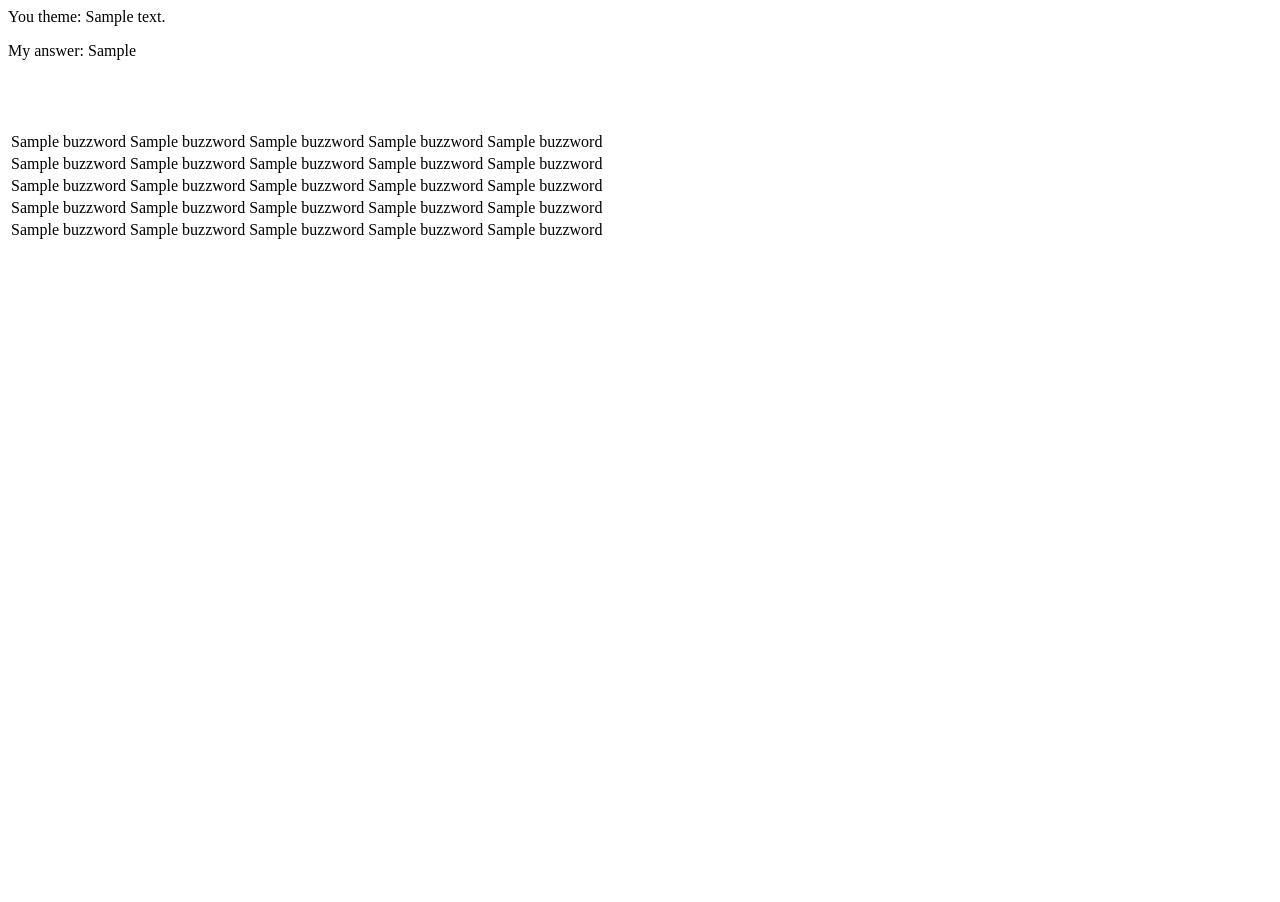
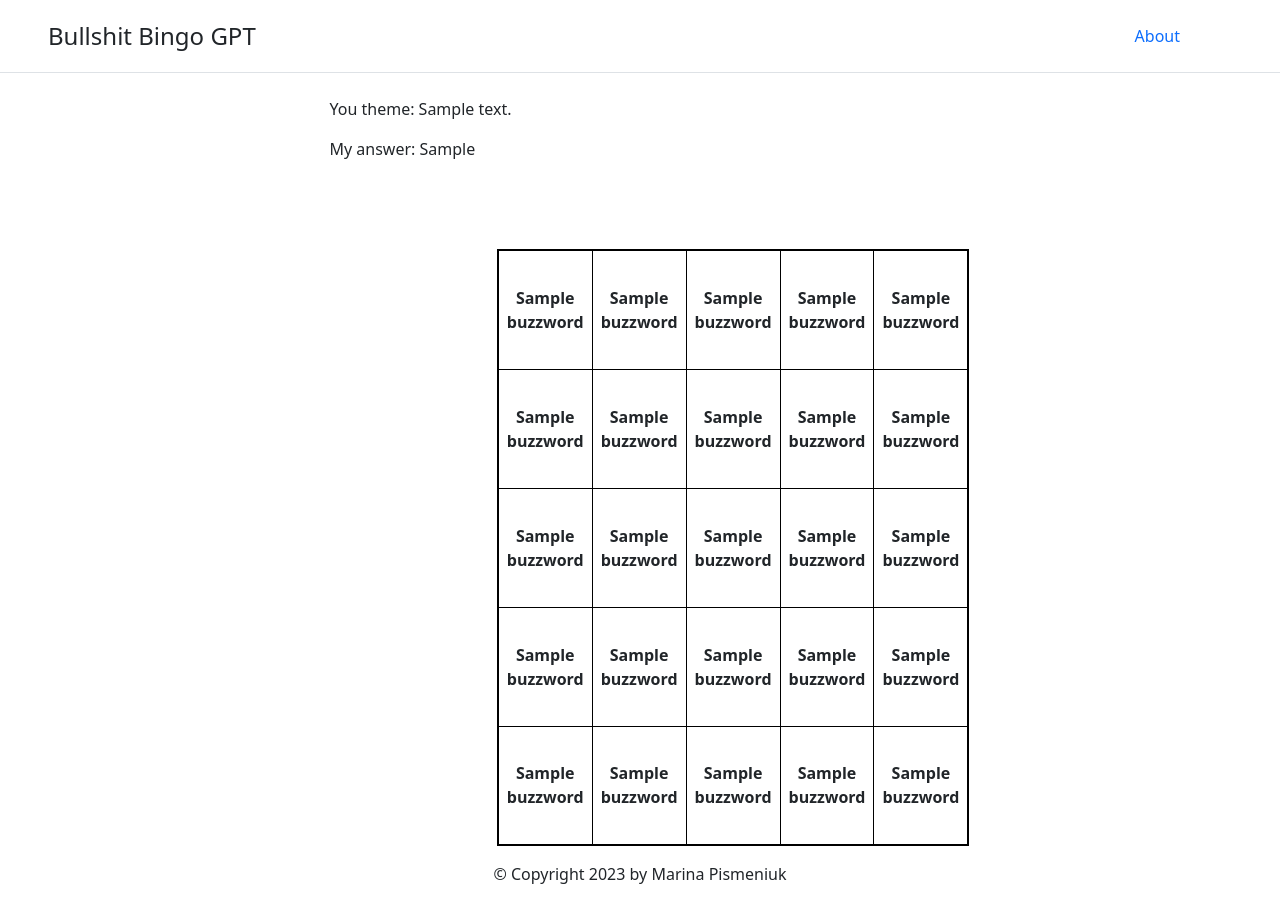
Before and after one commit to MarinaProsche/bullshitbingogpt, a Flask app: template templates/bingo.html in a window 1280 px wide. Before the commit the page ends 239 px from the top, so only its background shows below. Run offline with Flask 3, Linux system fonts and the light colour scheme; the template is opened without the code that fills it: most values are stand-ins (such as "Sample title", 1, 10 or a date in 2020).

Commit message:
first try of css

```diff
--- a/app.py
+++ b/app.py
@@ -31,6 +31,6 @@ def text():
                 buzz_m_list = buzz_m_list[:12] + [BuzzwordsMatch(buzzword='', match=True)] + buzz_m_list[12:]
                 return render_template('bingo.html', buzz_m_list=buzz_m_list, theme_of_sent_text=theme_of_sent_text, buzzword_match=buzzword_match)
             else:
-                return render_template('theme_not_found.html', theme_of_sent_text=theme_of_sent_text)
+                return render_template('index.html', chat_response=theme_of_sent_text)
         else:
-            return render_template('theme_not_found.html', theme_of_sent_text=general_theme)
+            return render_template('index.html', chat_response=general_theme)
--- /dev/null
+++ b/templates/base.html
@@ -0,0 +1,54 @@
+<!DOCTYPE html>
+<html lang="en">
+
+<head>
+  {% block head %}
+  <link href="https://cdn.jsdelivr.net/npm/bootstrap@5.0.2/dist/css/bootstrap.min.css" rel="stylesheet"
+    integrity="sha384-EVSTQN3/azprG1Anm3QDgpJLIm9Nao0Yz1ztcQTwFspd3yD65VohhpuuCOmLASjC" crossorigin="anonymous">
+  <meta charset="UTF-8" />
+  <title>bullshitbingogpt</title>
+  <link rel="stylesheet" href="style.css" />
+  <style>
+    .center-content {
+      display: flex;
+      flex-direction: column;
+      align-items: center;
+      justify-content: center;
+    }
+
+    .padded-link {
+      padding-right: 100px; /* Adjust the padding as needed */
+    }
+  </style>
+  {% endblock %}
+</head>
+
+<body>
+  <header class="d-flex flex-wrap justify-content-center py-3 mb-4 pr-4 border-bottom">
+    <a href="/" class="d-flex align-items-center mb-3 mb-md-0 me-md-auto text-dark text-decoration-none">
+      <svg class="bi me-2" width="40" height="32">
+        <use xlink:href="#bootstrap"></use>
+      </svg>
+      <span class="fs-4">Bullshit Bingo GPT</span>
+    </a>
+
+    <ul class="nav nav-pills pr-4">
+      <li class="nav-item"><a href="/about" class="nav-link padded-link" aria-current="page">About</a></li>
+    </ul>
+  </header>
+  <div class="center-content">
+    <div id="content">{% block content %}{% endblock %}</div>
+    <div id="footer">
+      {% block footer %}
+      <p class="text-center">
+        &copy; Copyright 2023 by Marina Pismeniuk
+      </p>
+      {% endblock %}
+    </div>
+  </div>
+  <script src="https://cdn.jsdelivr.net/npm/bootstrap@5.0.2/dist/js/bootstrap.bundle.min.js"
+    integrity="sha384-MrcW6ZMFYlzcLA8Nl+NtUVF0sA7MsXsP1UyJoMp4YLEuNSfAP+JcXn/tWtIaxVXM"
+    crossorigin="anonymous"></script>
+</body>
+
+</html>
--- a/templates/bingo.html
+++ b/templates/bingo.html
@@ -1,23 +1,39 @@
-<head>
-    <meta charset="UTF-8" />
-    <title>bullshitbingogpt</title>
-</head>
-
-<body>
-
-    <p>You theme: {{ theme_of_sent_text }}</p>
-    <p>My answer: {{buzzword_match}}</p>
-    <br/>
-    <br/>
-    <br/>
-    <table>
+{% extends "base.html" %}
+{% block content %}
+<p>You theme: {{ theme_of_sent_text }}</p>
+<p>My answer: {{buzzword_match}}</p>
+<br />
+<br />
+<br />
+<style>
+    .fixed-cell {
+      max-width: 119px; /* Set the desired width for the cells */
+      max-height: 119px; /* Set the same height as width for square cells */
+      width: 119px; /* Set the desired width for the cells */
+      height: 119px; /* Set the same height as width for square cells */
+      text-align: center;
+      vertical-align: middle;
+      font-weight: bold;
+      border: 2px solid black; /* Set border to be 2px solid black */
+    }
+    .table-bordered {
+      border: 2px solid black; /* Set border for the table to be 2px solid black */
+      border-collapse: collapse; /* Collapse borders to avoid double borders */
+    }
+  </style>
+<div class="container w-50">
+<table class="table table-bordered">
+    <tbody>
         {% for i in range(5) %}
         <tr>
-        {% for j in range(5) %}
-        <td {% if buzz_m_list[i*5+j].match %} style="background-color:#00FF00" {%endif%} >{{buzz_m_list[i*5+j].buzzword}}</td>
-        {% endfor %}
+            {% for j in range(5) %}
+            <td class="fixed-cell" {% if buzz_m_list[i*5+j].match %} style="background-color:#00FF00" {% else %} {% endif %}>
+                {{buzz_m_list[i*5+j].buzzword}}
+            </td>
+            {% endfor %}
         </tr>
         {% endfor %}
-      </table>
-</body>
-</html>
+    </tbody>
+</table>
+</div>
+{% endblock %}
```
Also changed, not shown: templates/index.html (+21 -14 lines), templates/theme_not_found.html (deleted, +0 -23 lines).
